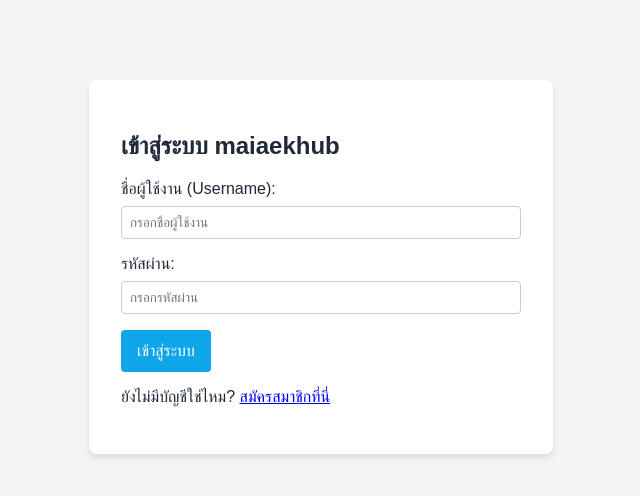
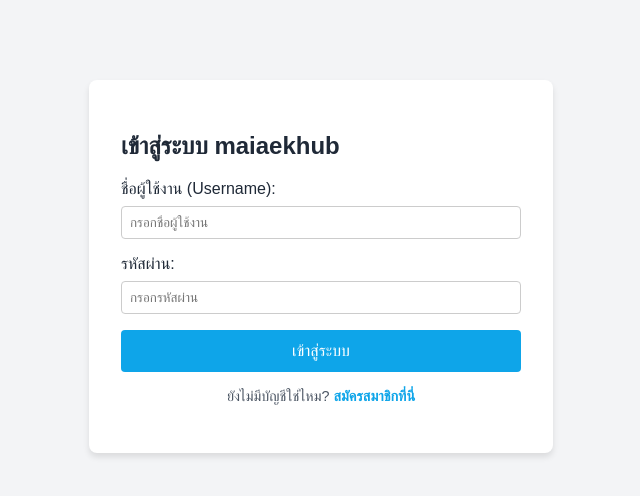
Before and after one commit to maiaek-bot/maiaekhub, a plain HTML site: page index.html in a window 1280 px wide. Shown: the whole page, without its empty margins (319-959 px from the left). Drawn offline with nearby package versions, Linux system fonts and the light colour scheme.

Commit message:
style.css

```diff
--- a/style.css
+++ b/style.css
@@ -48,6 +48,7 @@
     border-radius: 4px;
     cursor: pointer;
     font-size: 1rem;
+    width: 100%;
 }
 
 .btn-primary {
@@ -62,6 +63,23 @@
     color: var(--error-color);
     margin-top: 1rem;
     text-align: center;
+}
+
+.switch-text {
+    margin-top: 1rem;
+    text-align: center;
+    font-size: 0.9rem;
+    color: #4b5563;
+}
+
+.switch-text a {
+    color: var(--primary-color);
+    text-decoration: none;
+    font-weight: bold;
+}
+
+.switch-text a:hover {
+    text-decoration: underline;
 }
 
 /* Dashboard Styles */
@@ -176,6 +194,7 @@
 .btn-sm {
     padding: 0.35rem 0.75rem;
     font-size: 0.85rem;
+    width: auto;
 }
 
 .btn-secondary {
```
